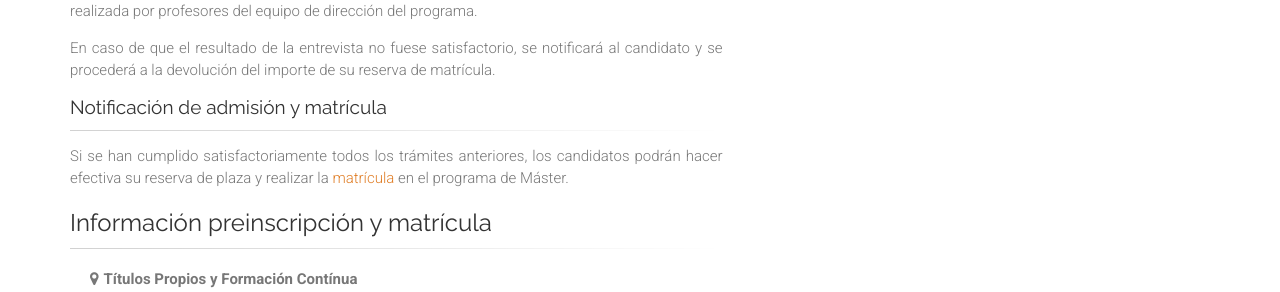
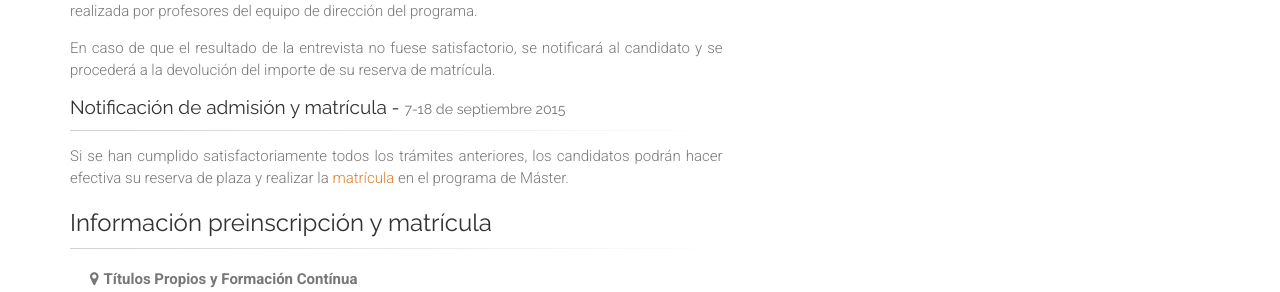
Before and after one commit to URJCDataScience/central, a Jekyll site: the page built from admision/index.html, in a window 1280 px wide. Shown: the part 1351-1643 px from the top of the page. Built offline with Jekyll 4.4.1, drawn with Linux system fonts in a browser that asks for light colours.

Commit message:
Add registration dates section header

```diff
--- a/admision/index.html
+++ b/admision/index.html
@@ -73,7 +73,7 @@ author: URJCDataScience
 					y se procederá a la devolución del importe de su reserva de matrícula.
 				</p>
 
-				<h4>Notificación de admisión y matrícula</h4>
+				<h4>Notificación de admisión y matrícula - <small>7-18 de septiembre 2015</small></h4></h4>
 				<div class="separator-2"></div>
 				<p class="text-justify">
 					Si se han cumplido satisfactoriamente todos los trámites anteriores, los candidatos podrán
```
